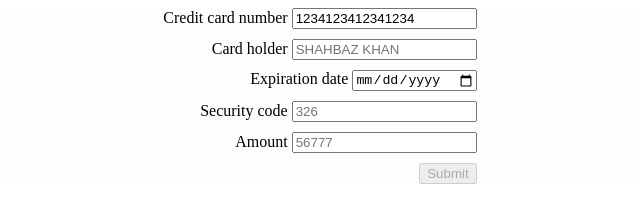
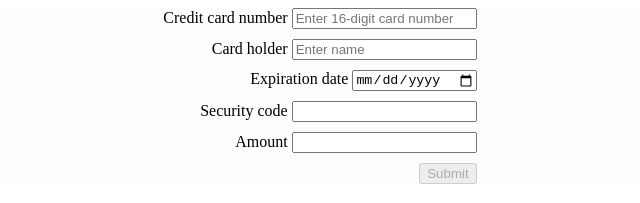
Before and after one commit to ufateh/Angular9, an Angular app: page /payment in a window 1280 px wide. Shown: the top 203 px of the page, without its empty margins (320-960 px from the left). Built offline with nearby package versions, Linux system fonts and the light colour scheme.

Commit message:
finalized the credit card inputs

```diff
--- a/src/modules/payment/payment.component.html
+++ b/src/modules/payment/payment.component.html
@@ -2,7 +2,7 @@
 
     <label>
         Credit card number
-        <input type="text" placeholder="1111111111111111" formControlName="creditCardNumber">
+        <input type="text" placeholder="Enter 16-digit card number" formControlName="creditCardNumber">
 
         <div *ngIf="paymentForm.get('creditCardNumber').invalid &&
         paymentForm.get('creditCardNumber').errors &&
@@ -26,7 +26,7 @@
 
     <label>
         Card holder
-        <input type="text" placeholder="SHAHBAZ KHAN" oninput="this.value = this.value.toUpperCase()"
+        <input type="text" placeholder="Enter name" oninput="this.value = this.value.toUpperCase()" pattern="[a-zA-Z ]*"
             formControlName="cardHolder">
 
         <div *ngIf="paymentForm.get('cardHolder').invalid &&
@@ -34,6 +34,9 @@
         (paymentForm.get('cardHolder').dirty || paymentForm.get('cardHolder').touched)">
             <small class="text-danger" *ngIf="paymentForm.get('cardHolder').hasError('required')">
                 This field is required.
+            </small>
+            <small class="text-danger" *ngIf="paymentForm.get('cardHolder').errors.pattern">
+                Only alphabets are allowed!
             </small>
         </div>
     </label>
@@ -53,7 +56,7 @@
     </label>
     <label>
         Security code
-        <input type="string" placeholder="326" formControlName="securityCode">
+        <input type="string" formControlName="securityCode">
         <div *ngIf="paymentForm.get('securityCode').invalid &&
         paymentForm.get('securityCode').errors &&
         (paymentForm.get('securityCode').dirty || paymentForm.get('securityCode').touched)">
@@ -72,7 +75,7 @@
     </label>
     <label>
         Amount
-        <input type="number" placeholder="56777" formControlName="amount">
+        <input type="number" formControlName="amount">
         <div *ngIf="paymentForm.get('amount').invalid &&
         paymentForm.get('amount').errors &&
         (paymentForm.get('amount').dirty || paymentForm.get('amount').touched)">
@@ -88,5 +91,5 @@
     <button type="submit" [disabled]="!paymentForm.valid">Submit</button>
 </form>
 
-<p *ngIf="paymentForm.valid">{{paymentForm.value | json}}</p>
-<p>{{result}}</p>
+<p *ngIf="paymentForm.valid" style="color: gray;">{{paymentForm.value | json}}</p>
+<p style="color: green;">{{result}}</p>
--- a/src/modules/payment/payment.component.ts
+++ b/src/modules/payment/payment.component.ts
@@ -25,7 +25,7 @@
 
     return this.fb.group({
 
-      creditCardNumber: ['1234123412341234',
+      creditCardNumber: ['',
       [Validators.required,
       Validators.minLength(16),
       Validators.maxLength(16)
@@ -54,7 +54,7 @@
     this.paymentService.doPayment(this.paymentForm.value).subscribe(res => {
       this.result = "Service call succeeded: " + JSON.stringify(res);
     }, err => {
-      this.result = "Error during service call: " + JSON.stringify(err);
+      this.result = "Record created in service! ";//+ "Error during service call: " + JSON.stringify(err);
     });
   }
 
```
